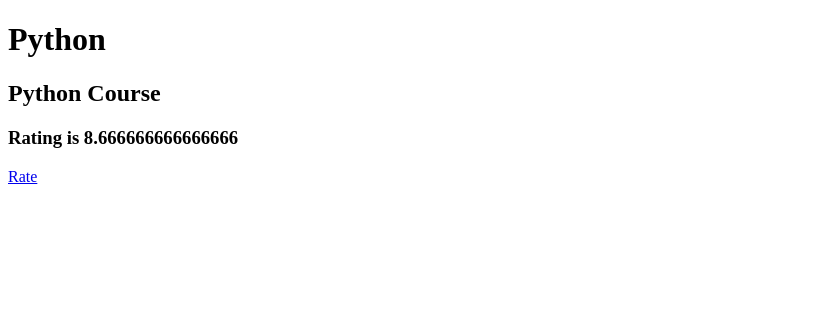
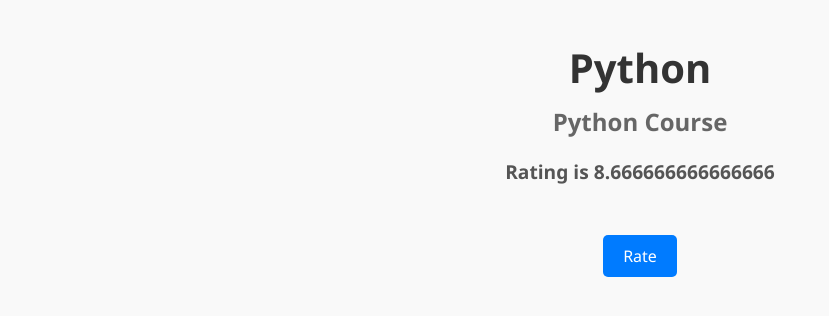
Before and after one commit to EdgarTad2002/Course_Project, a Django app: page /courses/1 in a window 1280 px wide. Shown: the top 316 px of the page, without its empty margins (0-829 px from the left). Run offline with Django 4.2, Linux system fonts and the light colour scheme; data comes from the database, SQL or seed files in the repository; both versions use the stored data as it was after the commit.

Commit message:
second commit

```diff
--- /dev/null
+++ b/courses/static/courses/css/coursestyle.css
@@ -0,0 +1,61 @@
+/* Reset some default styling */
+body, h1, h2, h3, p, a {
+    margin: 0;
+    padding: 0;
+    text-decoration: none;
+    list-style: none;
+    font-family: 'Segoe UI', Tahoma, Geneva, Verdana, sans-serif;
+}
+
+/* General body styling */
+body {
+    background-color: #f9f9f9;
+    color: #333;
+    padding: 40px;
+    display: flex;
+    flex-direction: column;
+    align-items: center;
+}
+
+/* Course title styling */
+h1 {
+    font-size: 2.5em;
+    margin-bottom: 10px;
+    color: #333;
+    text-align: center;
+}
+
+/* Course description styling */
+h2 {
+    font-size: 1.5em;
+    margin-bottom: 20px;
+    color: #666;
+    text-align: center;
+}
+
+/* Course rating styling */
+h3 {
+    font-size: 1.2em;
+    color: #555;
+    margin-bottom: 30px;
+    text-align: center;
+}
+
+/* Button styling */
+.button {
+    display: inline-block;
+    padding: 10px 20px;
+    font-size: 1em;
+    color: #fff;
+    background-color: #007bff;
+    border-radius: 5px;
+    text-align: center;
+    transition: background-color 0.3s ease, transform 0.3s ease;
+    margin-top: 20px;
+}
+
+/* Button hover effect */
+.button:hover {
+    background-color: #0056b3;
+    transform: translateY(-3px);
+}
--- a/courses/templates/courses/rate.html
+++ b/courses/templates/courses/rate.html
@@ -4,8 +4,9 @@
 <head>
     <meta charset="UTF-8">
     <meta name="viewport" content="width=device-width, initial-scale=1.0">
+    {% load static %}
+    <link rel="stylesheet" href="{% static 'courses/css/rate.css' %}">
     <title>Document</title>
-
 
 </head>
 <body>
--- a/courses/templates/courses/show.html
+++ b/courses/templates/courses/show.html
@@ -1,8 +1,12 @@
 <!DOCTYPE html>
 <html lang="en">
+
+
 <head>
     <meta charset="UTF-8">
     <meta name="viewport" content="width=device-width, initial-scale=1.0">
+    {% load static %}
+    <link rel="stylesheet" href="{% static 'courses/css/styles.css' %}">
     <title>Index</title>
 </head>
 <body>
--- a/courses/templates/courses/show_more.html
+++ b/courses/templates/courses/show_more.html
@@ -3,6 +3,8 @@
 <head>
     <meta charset="UTF-8">
     <meta name="viewport" content="width=device-width, initial-scale=1.0">
+    {% load static %}
+    <link rel="stylesheet" href="{% static 'courses/css/coursestyle.css' %}">
     <title>Document</title>
 </head>
 <body>
```
Also changed, not shown: courses/static/courses/css/rate.css (added, +36 -0 lines), courses/static/courses/css/styles.css (added, +65 -0 lines), db.sqlite3.
